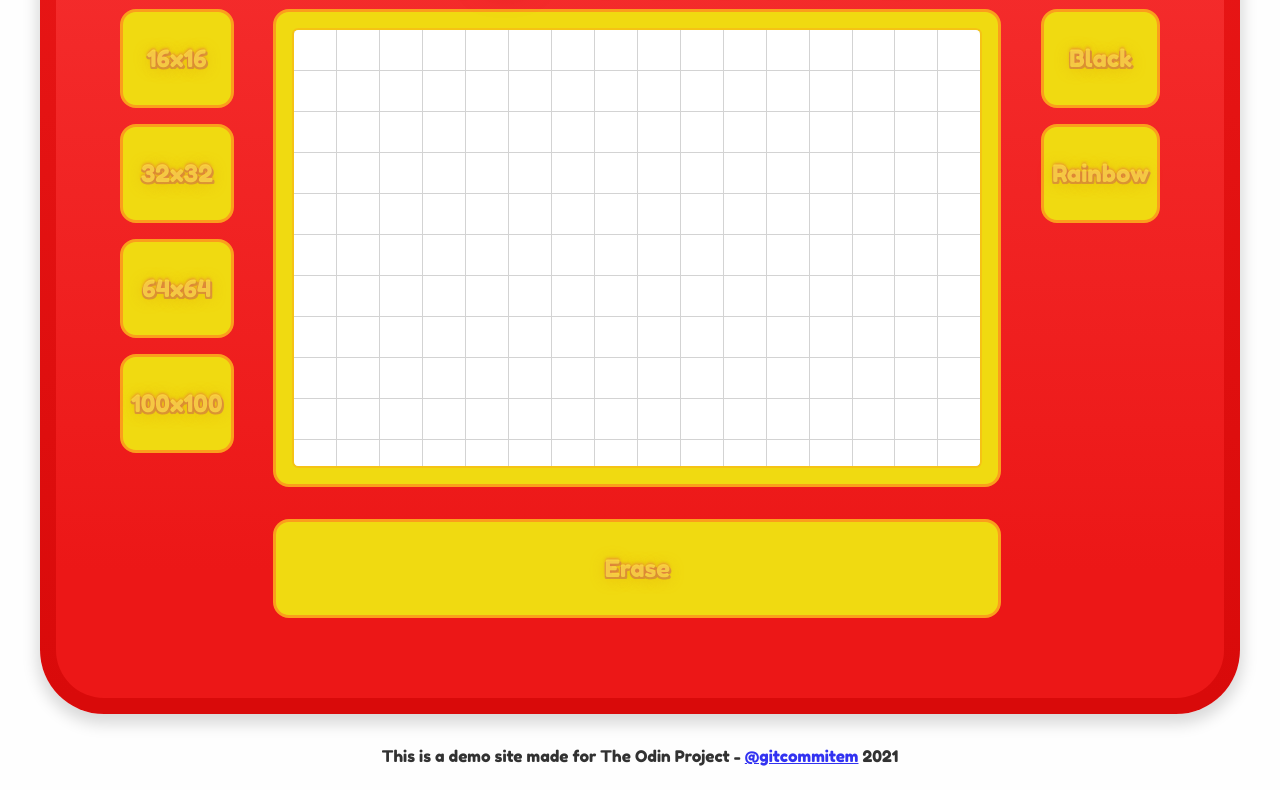
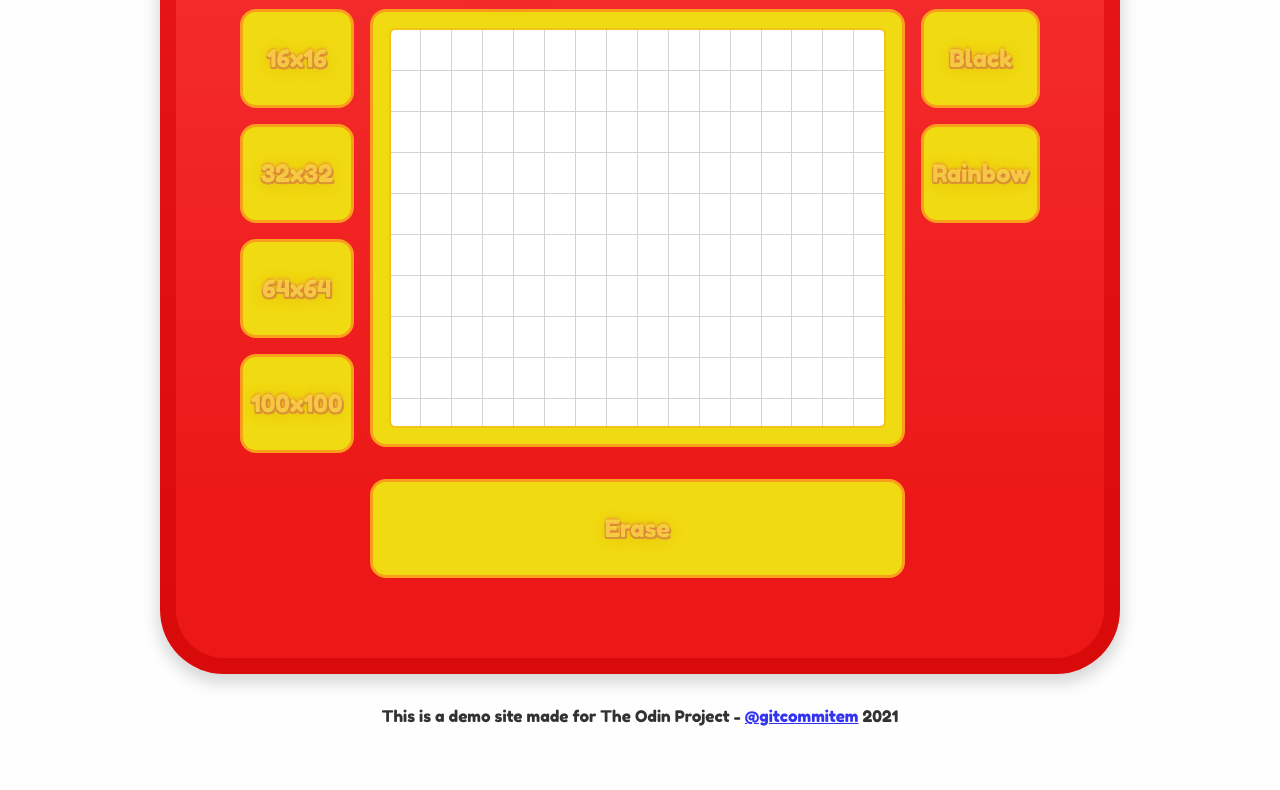
Before and after one commit to emhng/odin-etchasketch, a plain HTML site: page index.html in a window 1280 px wide. Shown: the part 218-1008 px from the top of the page. After the commit the page ends 976 px from the top, so only its background shows below. Drawn offline with Linux system fonts and the light colour scheme.

Commit message:
Change page width

```diff
--- a/style.css
+++ b/style.css
@@ -27,7 +27,7 @@ h1{
 }
 
 #page{
-    max-width: 1200px;
+    max-width: 70vw;
     min-width: 960px;
     margin-left: auto;
     margin-right: auto;
@@ -99,7 +99,7 @@ h1{
 }
 
 #sketchpad-cont{
-    height: 55vh;
+    height: 50vh;
     overflow: hidden;
     border: 2px solid rgba(251, 158, 28, 0.382);
     border-radius: 0.4rem;
```
